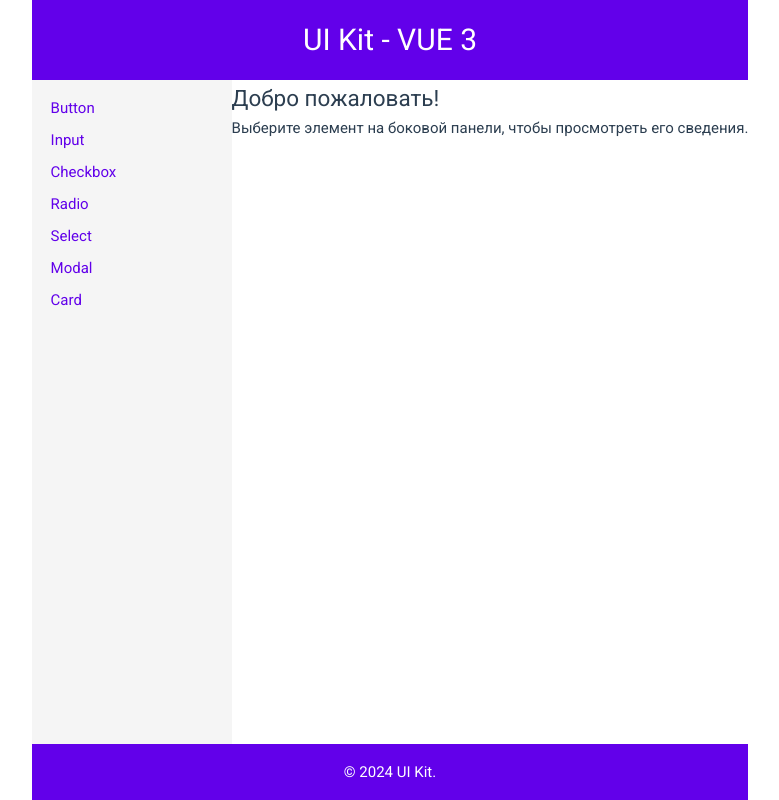
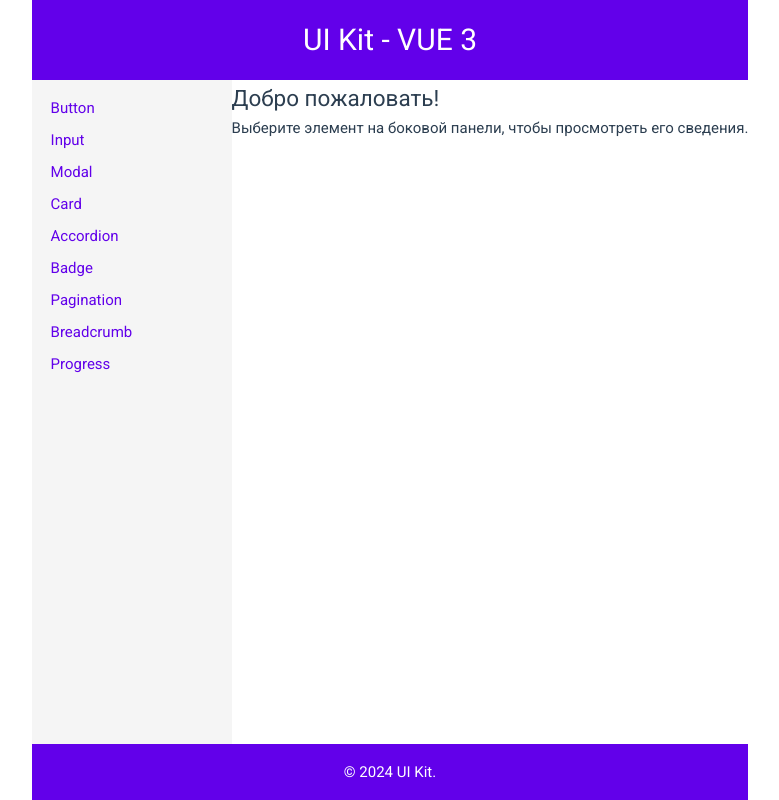
Before and after one commit to vwebio/vue3-uikit, a Vue app: page / in a window 1280 px wide. Shown: the whole page, without its empty margins (250-1029 px from the left). Built offline with nearby package versions, Linux system fonts and the light colour scheme.

Commit message:
update(components): обновил компонент Sidebar

```diff
--- a/src/components/Sidebar.vue
+++ b/src/components/Sidebar.vue
@@ -9,6 +9,7 @@
   </template>
 
   <script>
+
   export default {
     name: 'Sidebar',
     data() {
@@ -16,11 +17,13 @@
         elements: [
           'Button',
           'Input',
-          'Checkbox',
-          'Radio',
-          'Select',
           'Modal',
           'Card',
+          'Accordion',
+          'Badge',
+          'Pagination',
+          'Breadcrumb',
+          'Progress',
         ],
       };
     },
@@ -51,4 +54,12 @@
   .sidebar a:hover {
     text-decoration: underline;
   }
+
+  @media (max-width: 600px) {
+
+    .sidebar {
+      width: auto;
+    }
+
+  }
   </style>
```
